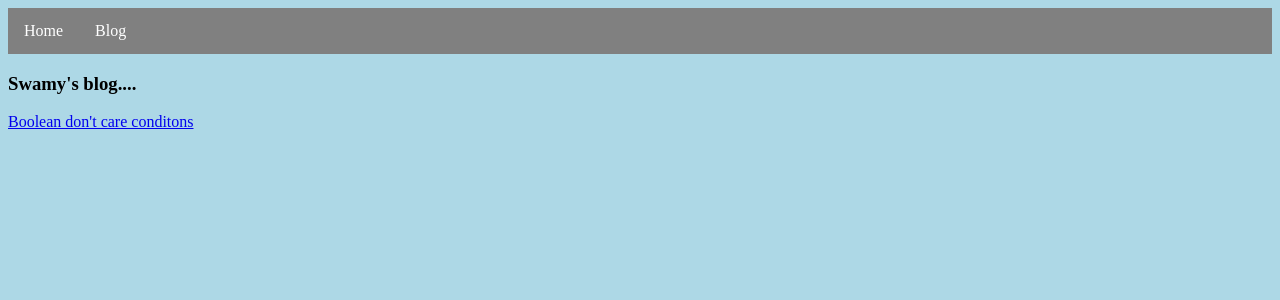
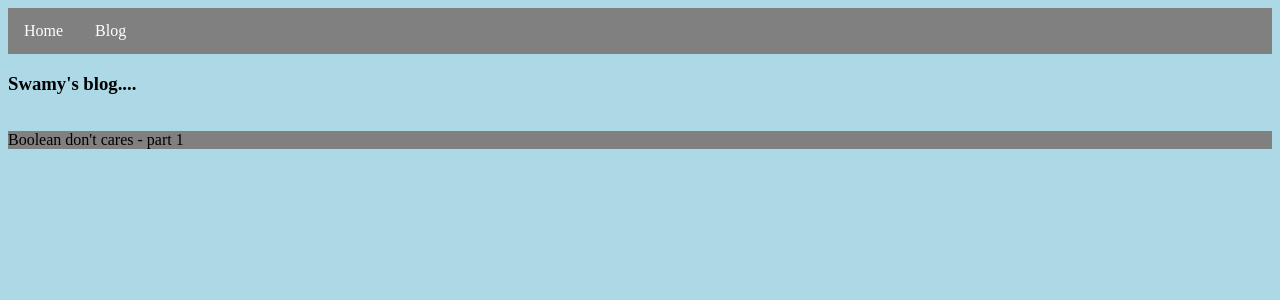
Before and after one commit to swamydp/swamydp.github.io, a Jekyll site: the page built from index.html, in a window 1280 px wide. Shown: the top 300 px of the page. Built offline with Jekyll 4.4.1, drawn with Linux system fonts in a browser that asks for light colours.

Commit message:
Update index.html

```diff
--- a/index.html
+++ b/index.html
@@ -4,5 +4,8 @@ title: Swamy's blog
 ---
 <div>
 	<h3>Swamy's blog.... </h3>
-	<a href="/myposts/test.html">Boolean don't care conditons</a> </td>
+	<br/>
+	<ul style="list-style-type:square;">
+ 	 <li>Boolean don't cares - part 1</li>
+	</ul>
 </div><!-- /.blurb -->
```
